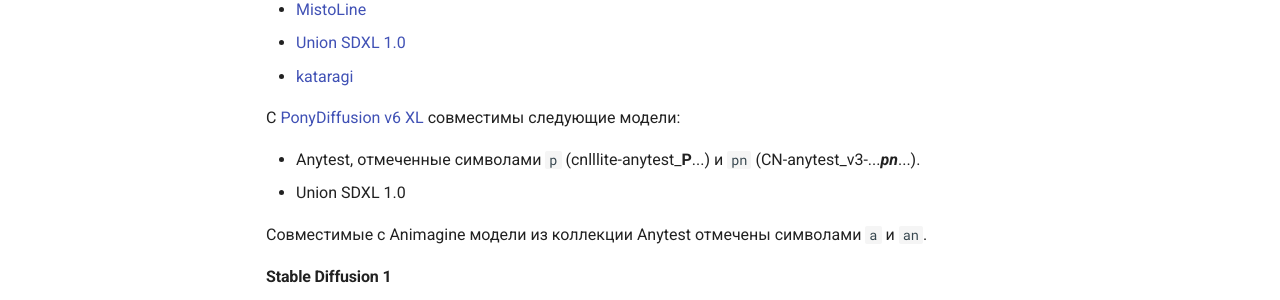
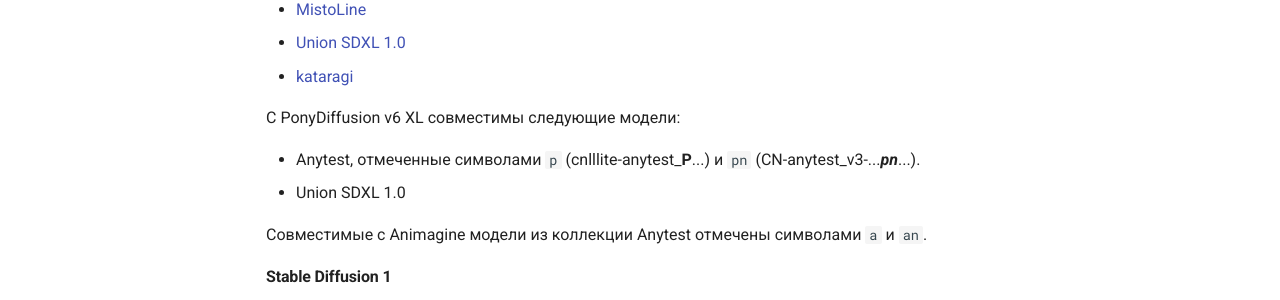
Before and after one commit to WikiTestt/diffusers, an MkDocs documentation site: the page built from docs/nai/controlnet/index.md, in a window 1280 px wide and 1292 px high. Shown: the part 859-1159 px from the top of the window. Built offline with MkDocs 1.6.1 and Material for MkDocs 9.7.7, drawn with Linux system fonts in a browser that asks for light colours; part of the change alters nothing that is shown.

```diff
--- a/docs/nai/controlnet/index.md
+++ b/docs/nai/controlnet/index.md
@@ -25,7 +25,7 @@ ControlNet использует уже обученные слои больши
 * [Union SDXL 1.0](https://huggingface.co/xinsir/controlnet-union-sdxl-1.0)
 * [kataragi](https://huggingface.co/kataragi)
 
-С [PonyDiffusion v6 XL](../models/pony-diffusion-v6-xl.md) совместимы следующие модели:
+С PonyDiffusion v6 XL совместимы следующие модели:
 
 * Anytest, отмеченные символами `p` (cnlllite-anytest_**P**...) и `pn` (CN-anytest_v3-..._**pn**_...).
 * Union SDXL 1.0
```
